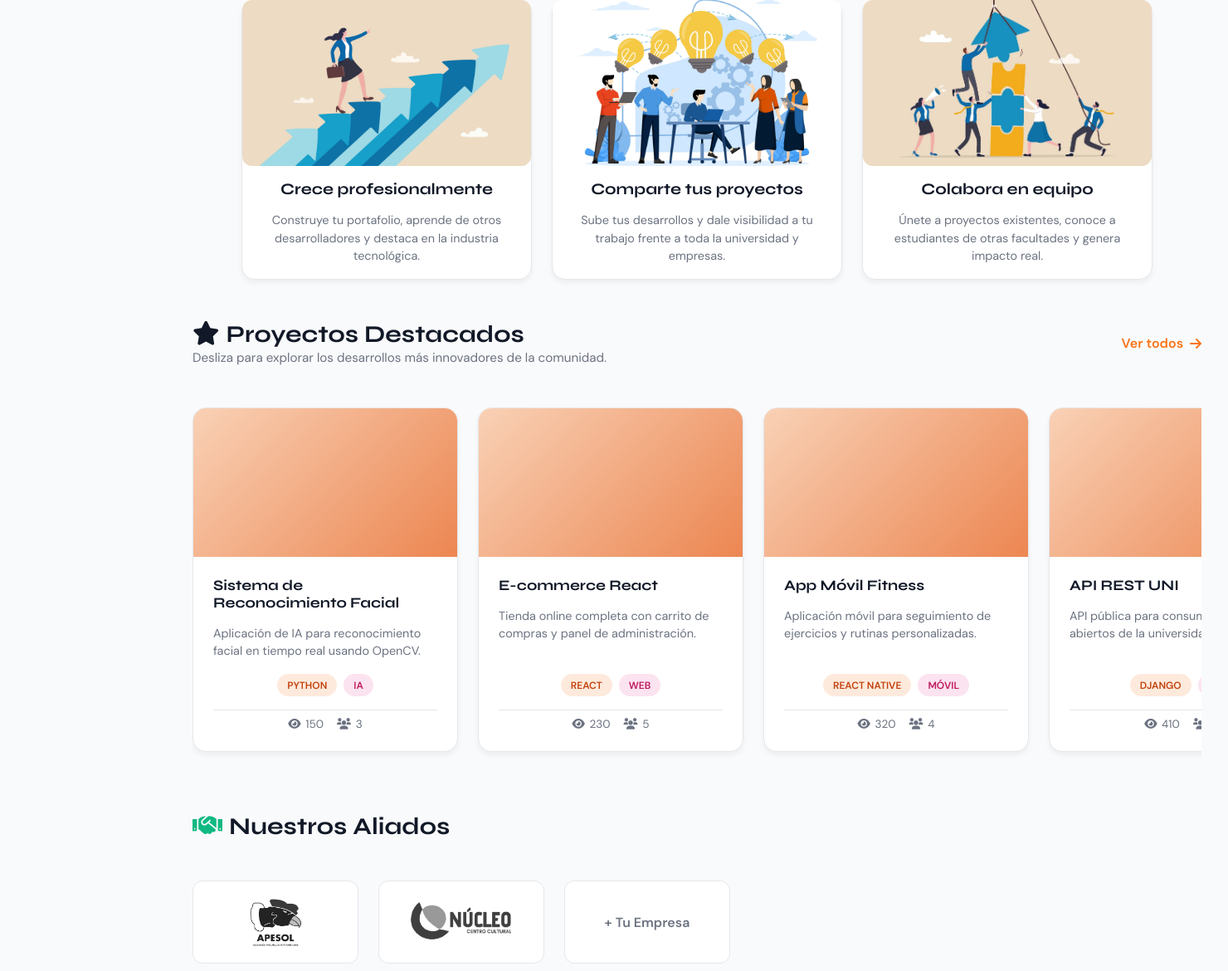
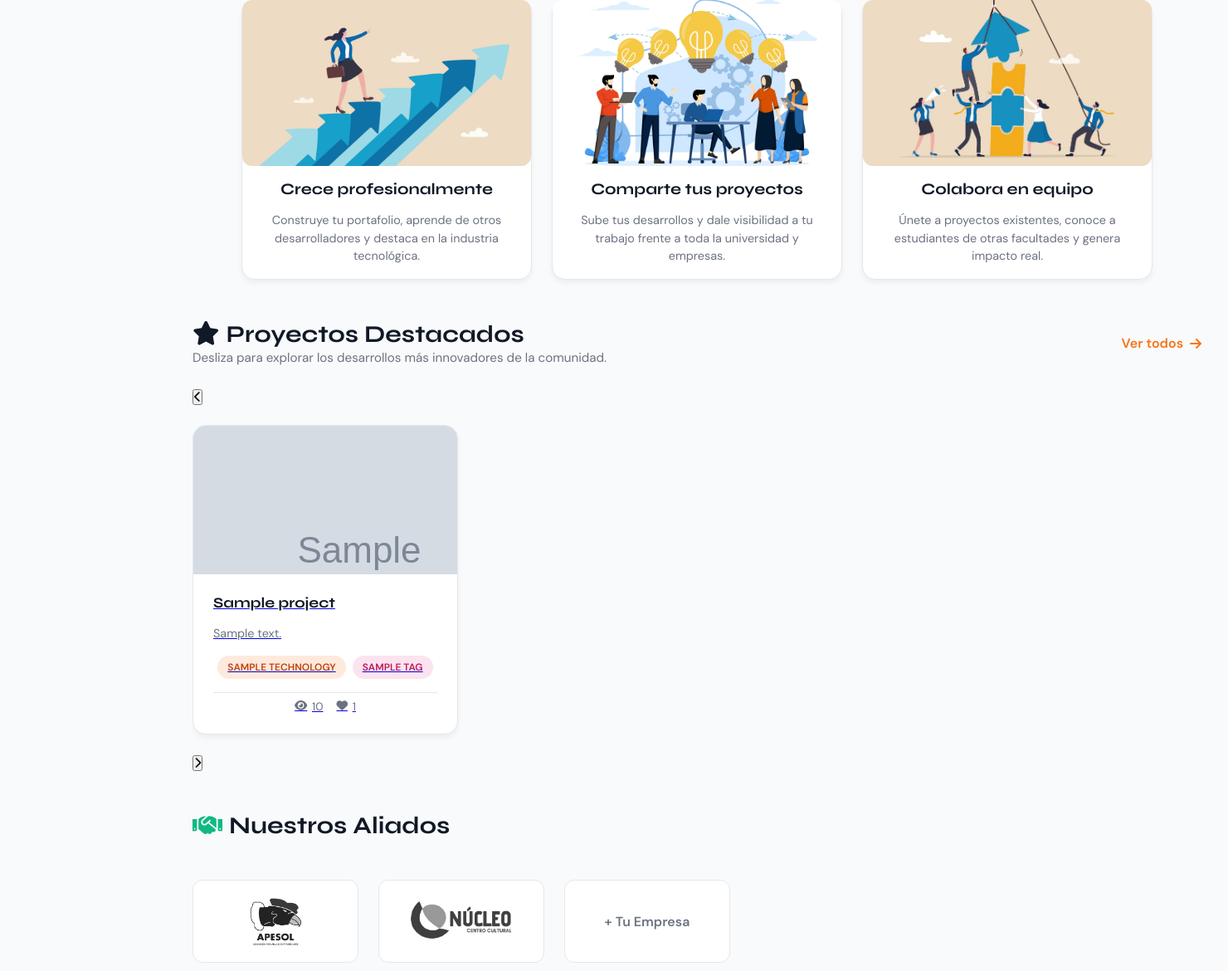
Before and after one commit to ccnucleo/uni_open_source, a Django app: page / in a window 1480 px wide. Shown: the part 1178-2348 px from the top of the page at 83% size. Run offline with Django 5.2, Linux system fonts and the light colour scheme; data comes from the database, SQL or seed files in the repository; tables that the repository leaves empty hold one stand-in row (values such as "Sample post"); grey boxes marked "Sample" are stand-in pictures; parts of the project's set-up code (start-up, migrations or seed data) failed here and were passed over; some web fonts are replaced.

Commit message:
carrusel parte 2

```diff
--- a/web/templates/web/pages/home/index.html
+++ b/web/templates/web/pages/home/index.html
@@ -89,86 +89,61 @@
                     <h3><i class="fas fa-star"></i> Proyectos Destacados</h3>
                     <p>Desliza para explorar los desarrollos más innovadores de la comunidad.</p>
                 </div>
-                <a href="#" class="view-all-link">Ver todos <i class="fas fa-arrow-right"></i></a>
+                <a href="{% url 'projects:list' %}" class="view-all-link">Ver todos <i
+                        class="fas fa-arrow-right"></i></a>
             </div>
         </div>
 
-        <div class="carousel-track">
-            <div class="carousel-item project-card-full">
+        {% if proyectos_destacados %}
+        <div class="carousel-wrapper">
+            <button type="button" class="carousel-arrow carousel-arrow-left" aria-label="Anterior"
+                data-target="featuredProjectsTrack">
+                <i class="fas fa-chevron-left"></i>
+            </button>
+
+            <div class="carousel-track" id="featuredProjectsTrack">
+                {% for project in proyectos_destacados %}
+                <a href="{% url 'projects:detail' project.id %}" class="carousel-item project-card-full">
                     <div class="project-card-img">
-                    <div class="project-card-img-placeholder"></div>
+                        {% if project.image %}
+                        <img src="{{ project.image.url }}" alt="{{ project.title }}" class="project-card-img-real">
+                        {% else %}
+                        <div class="project-card-img-placeholder proj-thumb" data-title="{{ project.title }}">
+                            <span class="proj-thumb-initial">{{ project.title|make_list|first|upper }}</span>
+                        </div>
+                        {% endif %}
                     </div>
                     <div class="project-card-body">
-                    <h4 class="project-card-title">Sistema de Reconocimiento Facial</h4>
-                    <p class="project-card-desc">Aplicación de IA para reconocimiento facial en tiempo real usando
-                        OpenCV.</p>
+                        <h4 class="project-card-title">{{ project.title }}</h4>
+                        <p class="project-card-desc">{{ project.summary }}</p>
                         <div class="project-card-tags">
-                        <span class="tag-tech">Python</span>
-                        <span class="tag-theme">IA</span>
+                            {% for tech in project.technologies.all|slice:":1" %}
+                            <span class="tag-tech">{{ tech.name }}</span>
+                            {% endfor %}
+                            {% for tag in project.tags.all|slice:":1" %}
+                            <span class="tag-theme">{{ tag.name }}</span>
+                            {% endfor %}
                         </div>
                         <div class="project-card-meta">
-                        <span><i class="fas fa-eye"></i> 150</span>
-                        <span><i class="fas fa-users"></i> 3</span>
+                            <span><i class="fas fa-eye"></i> {{ project.views_count }}</span>
+                            <span><i class="fas fa-heart"></i> {{ project.likes_count }}</span>
                         </div>
                     </div>
+                </a>
+                {% endfor %}
             </div>
 
-            <div class="carousel-item project-card-full">
-                <div class="project-card-img">
-                    <div class="project-card-img-placeholder"></div>
+            <button type="button" class="carousel-arrow carousel-arrow-right" aria-label="Siguiente"
+                data-target="featuredProjectsTrack">
+                <i class="fas fa-chevron-right"></i>
+            </button>
         </div>
-                <div class="project-card-body">
-                    <h4 class="project-card-title">E-commerce React</h4>
-                    <p class="project-card-desc">Tienda online completa con carrito de compras y panel de
-                        administración.</p>
-                    <div class="project-card-tags">
-                        <span class="tag-tech">React</span>
-                        <span class="tag-theme">Web</span>
+        {% else %}
+        <div class="carousel-empty-state">
+            <i class="fas fa-folder-open"></i>
+            <p>Todavía no hay proyectos publicados. ¡Sé el primero en compartir el tuyo!</p>
         </div>
-                    <div class="project-card-meta">
-                        <span><i class="fas fa-eye"></i> 230</span>
-                        <span><i class="fas fa-users"></i> 5</span>
-                    </div>
-                </div>
-            </div>
-
-            <div class="carousel-item project-card-full">
-                <div class="project-card-img">
-                    <div class="project-card-img-placeholder"></div>
-                </div>
-                <div class="project-card-body">
-                    <h4 class="project-card-title">App Móvil Fitness</h4>
-                    <p class="project-card-desc">Aplicación móvil para seguimiento de ejercicios y rutinas
-                        personalizadas.</p>
-                    <div class="project-card-tags">
-                        <span class="tag-tech">React Native</span>
-                        <span class="tag-theme">Móvil</span>
-                    </div>
-                    <div class="project-card-meta">
-                        <span><i class="fas fa-eye"></i> 320</span>
-                        <span><i class="fas fa-users"></i> 4</span>
-                    </div>
-                </div>
-            </div>
-
-            <div class="carousel-item project-card-full">
-                <div class="project-card-img">
-                    <div class="project-card-img-placeholder"></div>
-                </div>
-                <div class="project-card-body">
-                    <h4 class="project-card-title">API REST UNI</h4>
-                    <p class="project-card-desc">API pública para consumir datos abiertos de la universidad.</p>
-                    <div class="project-card-tags">
-                        <span class="tag-tech">Django</span>
-                        <span class="tag-theme">API</span>
-                    </div>
-                    <div class="project-card-meta">
-                        <span><i class="fas fa-eye"></i> 410</span>
-                        <span><i class="fas fa-users"></i> 8</span>
-                    </div>
-                </div>
-            </div>
-        </div>
+        {% endif %}
     </section>
 
     <section class="section-block allies-section">
```
Lines whose indentation alone changed are shown as unchanged.
